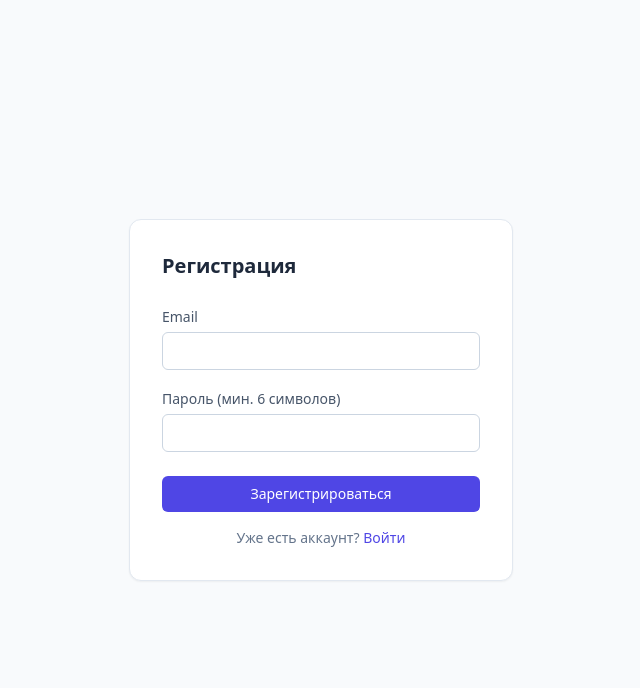
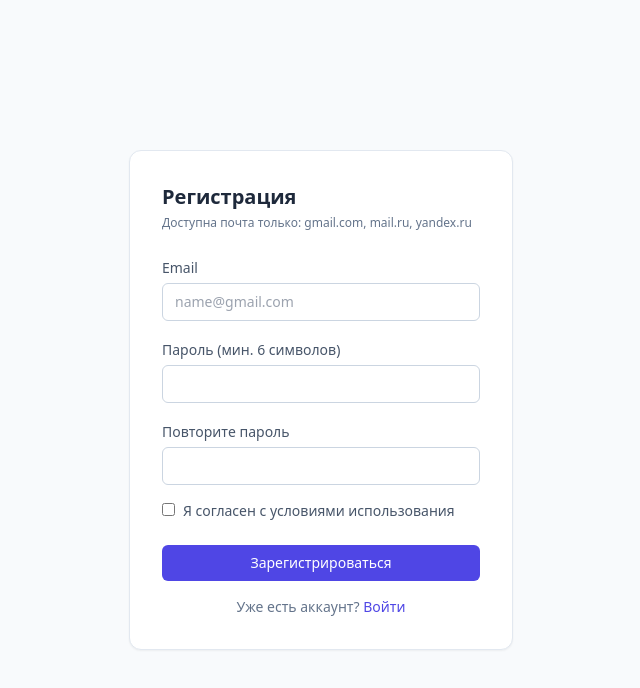
Before and after one commit to du3z/habit-tracker, a React (Vite) app in the folder client/: page /register in a window 1280 px wide. Shown: the top 688 px of the page, without its empty margins (319-959 px from the left). Built offline with nearby package versions, Linux system fonts and the light colour scheme; no server answers.

Commit message:
feat(client): регистрация требует gmail/mail.ru/yandex.ru, подтверждение пароля и согласие с условиями; после регистрации — редирект на логин без автовхода

```diff
--- a/client/src/pages/Login.jsx
+++ b/client/src/pages/Login.jsx
@@ -1,12 +1,14 @@
 import { useState } from "react";
-import { Link, useNavigate } from "react-router-dom";
+import { Link, useNavigate, useLocation } from "react-router-dom";
 import { useAuth } from "../hooks/useAuth.js";
 
 export default function Login() {
   const { login } = useAuth();
   const navigate = useNavigate();
-  const [email, setEmail] = useState("test@example.com");
-  const [password, setPassword] = useState("password123");
+  const location = useLocation();
+  const justRegistered = location.state?.registered;
+  const [email, setEmail] = useState(location.state?.email || "test@example.com");
+  const [password, setPassword] = useState(justRegistered ? "" : "password123");
   const [error, setError] = useState("");
   const [loading, setLoading] = useState(false);
 
@@ -31,9 +33,16 @@ export default function Login() {
         className="bg-white dark:bg-slate-800 p-8 rounded-xl shadow-sm border border-slate-200 dark:border-slate-700 w-full max-w-sm"
       >
         <h1 className="text-xl font-bold mb-1 text-slate-800 dark:text-slate-100">Вход</h1>
-        <p className="text-sm text-slate-500 dark:text-slate-400 mb-6">
-          Тестовый аккаунт уже заполнен — просто нажмите «Войти».
-        </p>
+
+        {justRegistered ? (
+          <div className="bg-emerald-50 dark:bg-emerald-900/30 text-emerald-700 dark:text-emerald-400 text-sm rounded-md px-3 py-2 mb-4">
+            Регистрация прошла успешно! Теперь войдите в свой аккаунт.
+          </div>
+        ) : (
+          <p className="text-sm text-slate-500 dark:text-slate-400 mb-6">
+            Тестовый аккаунт уже заполнен — просто нажмите «Войти».
+          </p>
+        )}
 
         {error && (
           <div className="bg-red-50 dark:bg-red-900/30 text-red-600 dark:text-red-400 text-sm rounded-md px-3 py-2 mb-4">{error}</div>
--- a/client/src/pages/Register.jsx
+++ b/client/src/pages/Register.jsx
@@ -1,24 +1,52 @@
 import { useState } from "react";
 import { Link, useNavigate } from "react-router-dom";
 import { useAuth } from "../hooks/useAuth.js";
+
+const ALLOWED_DOMAINS = ["gmail.com", "mail.ru", "yandex.ru"];
 
 export default function Register() {
   const { register } = useAuth();
   const navigate = useNavigate();
   const [email, setEmail] = useState("");
   const [password, setPassword] = useState("");
+  const [passwordConfirm, setPasswordConfirm] = useState("");
+  const [agreeTerms, setAgreeTerms] = useState(false);
   const [error, setError] = useState("");
   const [loading, setLoading] = useState(false);
+
+  function clientSideError() {
+    const domain = email.split("@")[1]?.toLowerCase();
+    if (!domain || !ALLOWED_DOMAINS.includes(domain)) {
+      return `Регистрация доступна только с почты: ${ALLOWED_DOMAINS.join(", ")}`;
+    }
+    if (password !== passwordConfirm) {
+      return "Пароли не совпадают";
+    }
+    if (!agreeTerms) {
+      return "Нужно согласиться с условиями использования";
+    }
+    return "";
+  }
 
   async function handleSubmit(e) {
     e.preventDefault();
     setError("");
+
+    const clientError = clientSideError();
+    if (clientError) {
+      setError(clientError);
+      return;
+    }
+
     setLoading(true);
     try {
-      await register(email, password);
-      navigate("/");
+      await register(email, password, passwordConfirm, agreeTerms);
+      // после регистрации — на страницу логина, автологина нет
+      navigate("/login", { state: { registered: true, email } });
     } catch (err) {
-      setError(err.response?.data?.message || "Ошибка регистрации");
+      const apiErrors = err.response?.data?.errors;
+      const firstError = apiErrors && Object.values(apiErrors).flat()[0];
+      setError(firstError || err.response?.data?.message || "Ошибка регистрации");
     } finally {
       setLoading(false);
     }
@@ -30,10 +58,15 @@ export default function Register() {
         onSubmit={handleSubmit}
         className="bg-white dark:bg-slate-800 p-8 rounded-xl shadow-sm border border-slate-200 dark:border-slate-700 w-full max-w-sm"
       >
-        <h1 className="text-xl font-bold mb-6 text-slate-800 dark:text-slate-100">Регистрация</h1>
+        <h1 className="text-xl font-bold mb-1 text-slate-800 dark:text-slate-100">Регистрация</h1>
+        <p className="text-xs text-slate-500 dark:text-slate-400 mb-6">
+          Доступна почта только: {ALLOWED_DOMAINS.join(", ")}
+        </p>
 
         {error && (
-          <div className="bg-red-50 dark:bg-red-900/30 text-red-600 dark:text-red-400 text-sm rounded-md px-3 py-2 mb-4">{error}</div>
+          <div className="bg-red-50 dark:bg-red-900/30 text-red-600 dark:text-red-400 text-sm rounded-md px-3 py-2 mb-4">
+            {error}
+          </div>
         )}
 
         <label className="text-sm text-slate-600 dark:text-slate-300">Email</label>
@@ -41,6 +74,7 @@ export default function Register() {
           type="email"
           value={email}
           onChange={(e) => setEmail(e.target.value)}
+          placeholder="name@gmail.com"
           className="w-full mt-1 mb-4 border border-slate-300 dark:border-slate-600 bg-white dark:bg-slate-700 text-slate-800 dark:text-slate-100 rounded-md px-3 py-2 text-sm"
           required
         />
@@ -50,10 +84,30 @@ export default function Register() {
           type="password"
           value={password}
           onChange={(e) => setPassword(e.target.value)}
-          className="w-full mt-1 mb-6 border border-slate-300 dark:border-slate-600 bg-white dark:bg-slate-700 text-slate-800 dark:text-slate-100 rounded-md px-3 py-2 text-sm"
+          className="w-full mt-1 mb-4 border border-slate-300 dark:border-slate-600 bg-white dark:bg-slate-700 text-slate-800 dark:text-slate-100 rounded-md px-3 py-2 text-sm"
           minLength={6}
           required
         />
+
+        <label className="text-sm text-slate-600 dark:text-slate-300">Повторите пароль</label>
+        <input
+          type="password"
+          value={passwordConfirm}
+          onChange={(e) => setPasswordConfirm(e.target.value)}
+          className="w-full mt-1 mb-4 border border-slate-300 dark:border-slate-600 bg-white dark:bg-slate-700 text-slate-800 dark:text-slate-100 rounded-md px-3 py-2 text-sm"
+          minLength={6}
+          required
+        />
+
+        <label className="flex items-start gap-2 text-sm text-slate-600 dark:text-slate-300 mb-6 cursor-pointer">
+          <input
+            type="checkbox"
+            checked={agreeTerms}
+            onChange={(e) => setAgreeTerms(e.target.checked)}
+            className="mt-0.5"
+          />
+          <span>Я согласен с условиями использования</span>
+        </label>
 
         <button
           type="submit"
@@ -65,7 +119,7 @@ export default function Register() {
 
         <p className="text-sm text-slate-500 dark:text-slate-400 mt-4 text-center">
           Уже есть аккаунт?{" "}
-          <Link to="/login" className="text-indigo-600 hover:underline">
+          <Link to="/login" className="text-indigo-600 dark:text-indigo-400 hover:underline">
             Войти
           </Link>
         </p>
--- a/client/src/store/auth.store.js
+++ b/client/src/store/auth.store.js
@@ -27,10 +27,11 @@ export const useAuthStore = create((set) => ({
     set({ user, token });
   },
 
-  async register(email, password) {
-    const { user, token } = await authApi.register({ email, password });
-    localStorage.setItem("token", token);
-    set({ user, token });
+  // Регистрация только создаёт аккаунт — НЕ логинит автоматически.
+  // Пользователь должен сам войти после регистрации (см. страницу Register/Login).
+  async register(email, password, passwordConfirm, agreeTerms) {
+    const { user } = await authApi.register({ email, password, passwordConfirm, agreeTerms });
+    return user;
   },
 
   logout() {
```
